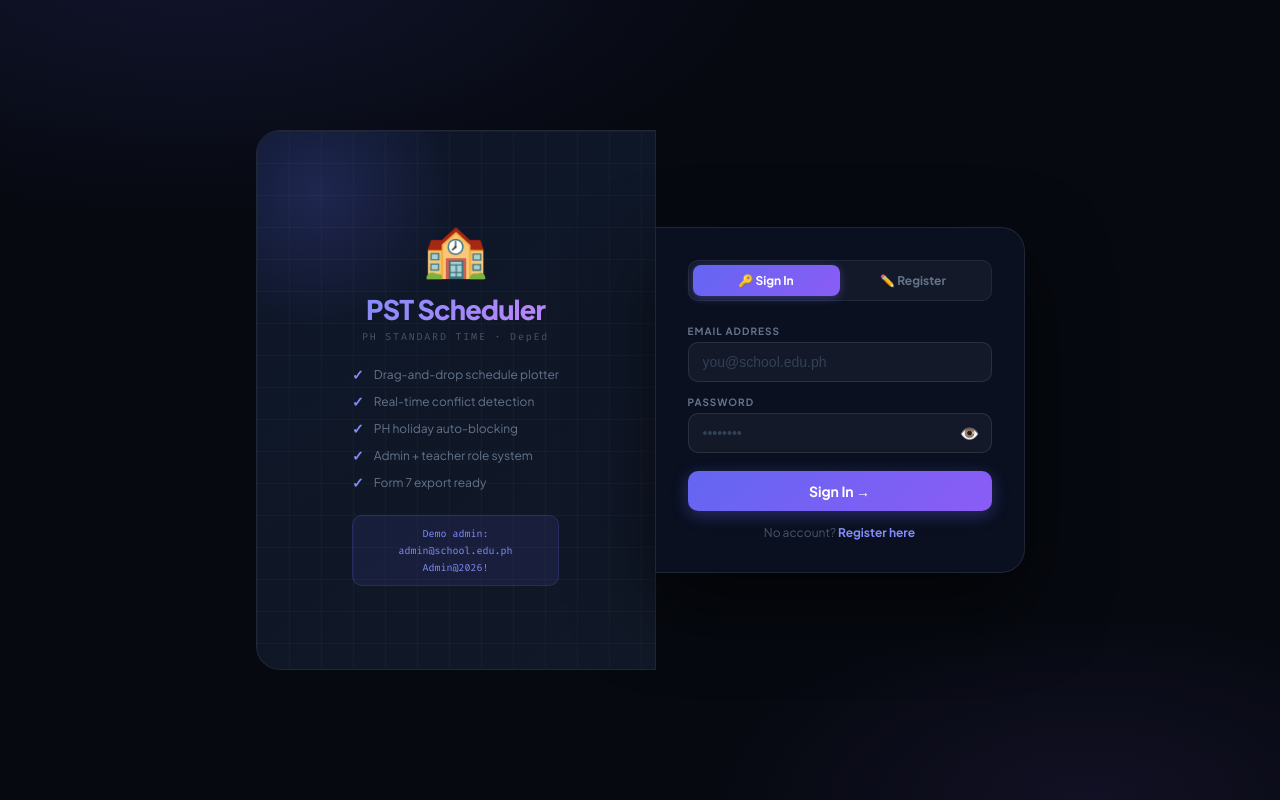
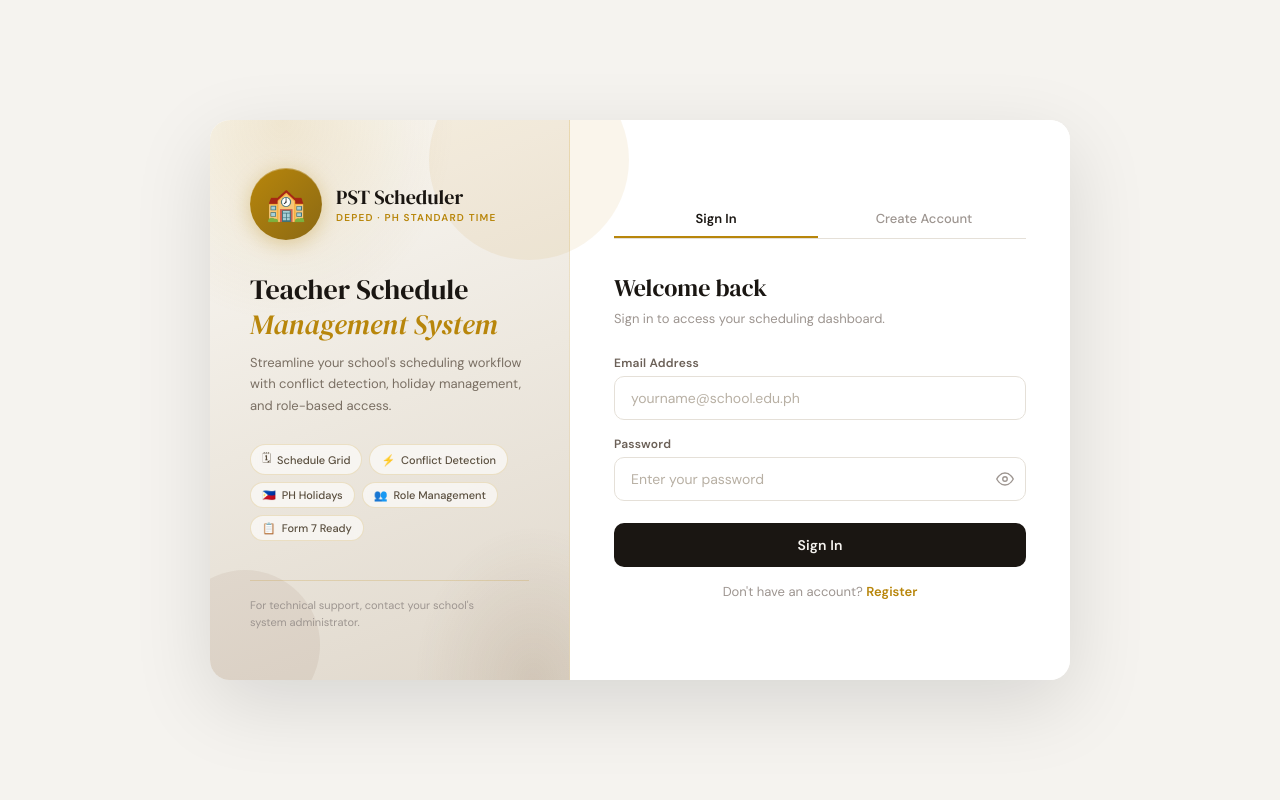
Before and after one commit to rinbee1203/pst-scheduler, a React (Vite) app in the folder frontend/: page / in a window 1280 px wide. Built offline with nearby package versions, Linux system fonts and the light colour scheme; no server answers.

Commit message:
redesign login page - professional institutional UI

```diff
--- a/frontend/src/pages/AuthScreen.jsx
+++ b/frontend/src/pages/AuthScreen.jsx
@@ -1,38 +1,178 @@
 // src/pages/AuthScreen.jsx
-// Login and self-registration page.
-// On successful login, calls signIn() from AuthContext which updates global state.
-
 import { useState } from 'react';
 import { useAuth } from '../context/AuthContext.jsx';
 import { login as apiLogin, register as apiRegister } from '../api.js';
 
 const CSS = `
-@import url('https://fonts.googleapis.com/css2?family=Plus+Jakarta+Sans:wght@400;500;600;700;800&family=Fira+Code:wght@400;500&display=swap');
-*{box-sizing:border-box;margin:0;padding:0;}
-body{font-family:'Plus Jakarta Sans',sans-serif;background:#060910;}
-@keyframes fadeUp{from{opacity:0;transform:translateY(16px);}to{opacity:1;transform:translateY(0);}}
-@keyframes fadeIn{from{opacity:0;}to{opacity:1;}}
-@keyframes pulse{0%,100%{opacity:1;}50%{opacity:0.5;}}
-.fade-up{animation:fadeUp 0.45s cubic-bezier(.22,1,.36,1) both;}
-.fade-in{animation:fadeIn 0.3s ease both;}
-.auth-input{width:100%;background:rgba(255,255,255,0.04);border:1px solid rgba(255,255,255,0.1);border-radius:10px;color:#e2e8f0;padding:11px 14px;font-size:14px;outline:none;transition:all 0.2s;}
-.auth-input:focus{border-color:#6366f1;background:rgba(99,102,241,0.08);box-shadow:0 0 0 3px rgba(99,102,241,0.15);}
-.auth-input::placeholder{color:#334155;}
-.btn-primary{background:linear-gradient(135deg,#6366f1 0%,#8b5cf6 100%);border:none;border-radius:10px;color:#fff;padding:11px 22px;font-family:'Plus Jakarta Sans',sans-serif;font-weight:700;font-size:14px;cursor:pointer;transition:all 0.2s;box-shadow:0 4px 16px rgba(99,102,241,0.35);}
-.btn-primary:hover{transform:translateY(-2px);box-shadow:0 8px 24px rgba(99,102,241,0.5);}
-.btn-primary:disabled{opacity:0.5;cursor:not-allowed;transform:none;}
+@import url('https://fonts.googleapis.com/css2?family=DM+Sans:wght@300;400;500;600;700&family=DM+Serif+Display:ital@0;1&family=DM+Mono:wght@400;500&display=swap');
+
+*, *::before, *::after { box-sizing: border-box; margin: 0; padding: 0; }
+
+body {
+  font-family: 'DM Sans', sans-serif;
+  background: #f5f3ef;
+  min-height: 100vh;
+}
+
+@keyframes fadeUp {
+  from { opacity: 0; transform: translateY(20px); }
+  to   { opacity: 1; transform: translateY(0); }
+}
+@keyframes fadeIn {
+  from { opacity: 0; }
+  to   { opacity: 1; }
+}
+@keyframes spin {
+  to { transform: rotate(360deg); }
+}
+@keyframes shimmer {
+  0%   { background-position: -200% 0; }
+  100% { background-position: 200% 0; }
+}
+
+.fade-up  { animation: fadeUp  0.5s cubic-bezier(.22,1,.36,1) both; }
+.fade-in  { animation: fadeIn  0.4s ease both; }
+
+.auth-input {
+  width: 100%;
+  background: #fff;
+  border: 1.5px solid #e5e0d8;
+  border-radius: 10px;
+  color: #1a1612;
+  padding: 12px 16px;
+  font-size: 14px;
+  font-family: 'DM Sans', sans-serif;
+  outline: none;
+  transition: border-color 0.2s, box-shadow 0.2s;
+}
+.auth-input:focus {
+  border-color: #b8860b;
+  box-shadow: 0 0 0 3px rgba(184,134,11,0.12);
+}
+.auth-input::placeholder { color: #b8b0a4; }
+
+.btn-primary {
+  background: #1a1612;
+  border: none;
+  border-radius: 10px;
+  color: #f5f3ef;
+  padding: 13px 24px;
+  font-family: 'DM Sans', sans-serif;
+  font-weight: 600;
+  font-size: 14px;
+  cursor: pointer;
+  transition: all 0.2s;
+  letter-spacing: 0.01em;
+  position: relative;
+  overflow: hidden;
+}
+.btn-primary::after {
+  content: '';
+  position: absolute;
+  inset: 0;
+  background: rgba(255,255,255,0);
+  transition: background 0.2s;
+}
+.btn-primary:hover::after { background: rgba(255,255,255,0.07); }
+.btn-primary:active { transform: scale(0.99); }
+.btn-primary:disabled { opacity: 0.5; cursor: not-allowed; transform: none; }
+
+.tab-btn {
+  flex: 1;
+  padding: 9px 0;
+  border: none;
+  background: transparent;
+  font-family: 'DM Sans', sans-serif;
+  font-weight: 500;
+  font-size: 13px;
+  cursor: pointer;
+  transition: all 0.2s;
+  color: #9d9590;
+  border-bottom: 2px solid transparent;
+}
+.tab-btn.active {
+  color: #1a1612;
+  border-bottom-color: #b8860b;
+  font-weight: 600;
+}
+
+.divider {
+  display: flex;
+  align-items: center;
+  gap: 12px;
+  color: #c5bfb8;
+  font-size: 11px;
+  font-weight: 500;
+  letter-spacing: 0.08em;
+}
+.divider::before, .divider::after {
+  content: '';
+  flex: 1;
+  height: 1px;
+  background: #e5e0d8;
+}
+
+.spinner {
+  width: 16px; height: 16px;
+  border: 2px solid rgba(245,243,239,0.3);
+  border-top-color: #f5f3ef;
+  border-radius: 50%;
+  animation: spin 0.7s linear infinite;
+  display: inline-block;
+  vertical-align: middle;
+  margin-right: 8px;
+}
+
+.feature-pill {
+  display: inline-flex;
+  align-items: center;
+  gap: 6px;
+  padding: 5px 11px;
+  background: rgba(255,255,255,0.6);
+  border: 1px solid rgba(184,134,11,0.2);
+  border-radius: 999px;
+  font-size: 11px;
+  font-weight: 500;
+  color: #5a4f3f;
+  backdrop-filter: blur(4px);
+}
+
+.left-panel-bg {
+  background:
+    radial-gradient(ellipse 80% 60% at 20% 0%, rgba(184,134,11,0.15) 0%, transparent 60%),
+    radial-gradient(ellipse 60% 50% at 90% 100%, rgba(101,67,33,0.12) 0%, transparent 55%),
+    linear-gradient(160deg, #faf8f4 0%, #ede8df 50%, #e0d8cc 100%);
+}
+
+.seal {
+  width: 72px; height: 72px;
+  border-radius: 50%;
+  background: linear-gradient(135deg, #b8860b, #8b6914);
+  display: flex; align-items: center; justify-content: center;
+  font-size: 32px;
+  box-shadow: 0 4px 20px rgba(184,134,11,0.35), 0 1px 0 rgba(255,255,255,0.3) inset;
+}
 `;
 
-function Field({ label, value, onChange, placeholder, type = 'text', onEnter, eye }) {
+function Field({ label, value, onChange, placeholder, type = 'text', onEnter, suffix, hint }) {
   return (
-    <div>
-      <label style={{ fontSize: 10, color: '#64748b', fontWeight: 700, letterSpacing: '0.1em', textTransform: 'uppercase', display: 'block', marginBottom: 5 }}>{label}</label>
+    <div style={{ display: 'flex', flexDirection: 'column', gap: 5 }}>
+      <label style={{ fontSize: 12, color: '#6b6057', fontWeight: 600, letterSpacing: '0.02em' }}>
+        {label}
+      </label>
       <div style={{ position: 'relative' }}>
-        <input className="auth-input" type={type} placeholder={placeholder} value={value}
-          onChange={onChange} onKeyDown={e => e.key === 'Enter' && onEnter?.()}
-          style={eye ? { paddingRight: 40 } : {}} />
-        {eye}
+        <input
+          className="auth-input"
+          type={type}
+          placeholder={placeholder}
+          value={value}
+          onChange={onChange}
+          onKeyDown={e => e.key === 'Enter' && onEnter?.()}
+          style={suffix ? { paddingRight: 44 } : {}}
+        />
+        {suffix}
       </div>
+      {hint && <div style={{ fontSize: 11, color: '#a09890' }}>{hint}</div>}
     </div>
   );
 }
@@ -47,16 +187,23 @@ export default function AuthScreen() {
   const [showPw, setShowPw] = useState(false);
 
   const s = k => e => setForm(p => ({ ...p, [k]: e.target.value }));
-  const pwEye = (
-    <button type="button" onClick={() => setShowPw(p => !p)}
-      style={{ position: 'absolute', right: 12, top: '50%', transform: 'translateY(-50%)', background: 'none', border: 'none', cursor: 'pointer', fontSize: 16, color: '#475569' }}>
-      {showPw ? '🙈' : '👁️'}
+
+  const eyeBtn = (
+    <button
+      type="button"
+      onClick={() => setShowPw(p => !p)}
+      style={{ position: 'absolute', right: 12, top: '50%', transform: 'translateY(-50%)', background: 'none', border: 'none', cursor: 'pointer', color: '#9d9590', fontSize: 15, display: 'flex', alignItems: 'center' }}
+    >
+      {showPw
+        ? <svg width="18" height="18" fill="none" stroke="currentColor" strokeWidth="1.8" viewBox="0 0 24 24"><path d="M17.94 17.94A10.07 10.07 0 0 1 12 20c-7 0-11-8-11-8a18.45 18.45 0 0 1 5.06-5.94"/><path d="M9.9 4.24A9.12 9.12 0 0 1 12 4c7 0 11 8 11 8a18.5 18.5 0 0 1-2.16 3.19"/><line x1="1" y1="1" x2="23" y2="23"/></svg>
+        : <svg width="18" height="18" fill="none" stroke="currentColor" strokeWidth="1.8" viewBox="0 0 24 24"><path d="M1 12s4-8 11-8 11 8 11 8-4 8-11 8-11-8-11-8z"/><circle cx="12" cy="12" r="3"/></svg>
+      }
     </button>
   );
 
   const handleLogin = async () => {
     setError(''); setSuccess('');
-    if (!form.email || !form.password) { setError('Email and password are required.'); return; }
+    if (!form.email || !form.password) { setError('Please enter your email and password.'); return; }
     setLoading(true);
     try {
       const { token, user } = await apiLogin(form.email, form.password);
@@ -83,7 +230,7 @@ export default function AuthScreen() {
         employee_id: form.employeeId,
         department: form.dept,
       });
-      setSuccess('Registration submitted! Please wait for admin approval before logging in.');
+      setSuccess('Registration submitted! An administrator will review and approve your account.');
       setMode('login');
       setForm({});
     } catch (err) {
@@ -93,79 +240,216 @@ export default function AuthScreen() {
     }
   };
 
+  const switchMode = (m) => { setMode(m); setForm({}); setError(''); setSuccess(''); };
+
   return (
     <>
       <style>{CSS}</style>
-      <div style={{ position: 'fixed', inset: 0, background: 'radial-gradient(ellipse 70% 50% at 15% -5%,rgba(99,102,241,0.13) 0%,transparent 65%),radial-gradient(ellipse 50% 40% at 85% 100%,rgba(139,92,246,0.09) 0%,transparent 60%),#060910', zIndex: 0 }} />
-      <div style={{ position: 'relative', zIndex: 1, minHeight: '100vh', display: 'flex', alignItems: 'center', justifyContent: 'center', padding: 20 }}>
-        {/* Left panel */}
-        <div className="fade-in" style={{ width: 400, height: 540, marginRight: -1, borderRadius: '24px 0 0 24px', background: 'linear-gradient(145deg,#0d1628,#111827)', border: '1px solid rgba(255,255,255,0.07)', display: 'flex', flexDirection: 'column', alignItems: 'center', justifyContent: 'center', padding: 40, overflow: 'hidden', position: 'relative' }}>
-          <div style={{ position: 'absolute', inset: 0, backgroundImage: 'linear-gradient(rgba(99,102,241,0.07) 1px,transparent 1px),linear-gradient(90deg,rgba(99,102,241,0.07) 1px,transparent 1px)', backgroundSize: '32px 32px' }} />
-          <div style={{ position: 'absolute', top: -80, left: -80, width: 280, height: 280, borderRadius: '50%', background: 'radial-gradient(circle,rgba(99,102,241,0.2) 0%,transparent 70%)' }} />
-          <div style={{ position: 'relative', zIndex: 1, textAlign: 'center' }}>
-            <div style={{ fontSize: 52, marginBottom: 14 }}>🏫</div>
-            <div style={{ fontSize: 27, fontWeight: 800, letterSpacing: '-0.03em', lineHeight: 1.1, background: 'linear-gradient(135deg,#818cf8,#c084fc)', WebkitBackgroundClip: 'text', WebkitTextFillColor: 'transparent', marginBottom: 6 }}>PST Scheduler</div>
-            <div style={{ fontSize: 10, color: '#475569', letterSpacing: '0.18em', fontFamily: "'Fira Code'", marginBottom: 22 }}>PH STANDARD TIME · DepEd</div>
-            <div style={{ display: 'flex', flexDirection: 'column', gap: 9, marginBottom: 24 }}>
-              {['Drag-and-drop schedule plotter', 'Real-time conflict detection', 'PH holiday auto-blocking', 'Admin + teacher role system', 'Form 7 export ready'].map(f => (
-                <div key={f} style={{ display: 'flex', alignItems: 'center', gap: 10, fontSize: 12, color: '#64748b', textAlign: 'left' }}>
-                  <span style={{ color: '#818cf8', fontWeight: 700, fontSize: 14 }}>✓</span>{f}
+      <div style={{
+        minHeight: '100vh',
+        display: 'flex',
+        alignItems: 'center',
+        justifyContent: 'center',
+        background: '#f5f3ef',
+        padding: '24px 16px',
+      }}>
+        <div className="fade-in" style={{
+          display: 'flex',
+          width: '100%',
+          maxWidth: 860,
+          minHeight: 560,
+          borderRadius: 20,
+          overflow: 'hidden',
+          boxShadow: '0 24px 80px rgba(0,0,0,0.12), 0 1px 0 rgba(255,255,255,0.8) inset',
+        }}>
+
+          {/* ── LEFT PANEL ── */}
+          <div className="left-panel-bg" style={{
+            width: 360,
+            flexShrink: 0,
+            padding: '48px 40px',
+            display: 'flex',
+            flexDirection: 'column',
+            justifyContent: 'space-between',
+            position: 'relative',
+            borderRight: '1px solid rgba(184,134,11,0.15)',
+          }}>
+            {/* Decorative circles */}
+            <div style={{ position: 'absolute', top: -60, right: -60, width: 200, height: 200, borderRadius: '50%', background: 'rgba(184,134,11,0.08)', pointerEvents: 'none' }} />
+            <div style={{ position: 'absolute', bottom: -40, left: -40, width: 150, height: 150, borderRadius: '50%', background: 'rgba(101,67,33,0.07)', pointerEvents: 'none' }} />
+
+            {/* Header */}
+            <div style={{ position: 'relative' }}>
+              <div style={{ display: 'flex', alignItems: 'center', gap: 14, marginBottom: 32 }}>
+                <div className="seal">🏫</div>
+                <div>
+                  <div style={{ fontFamily: "'DM Serif Display', serif", fontSize: 20, color: '#1a1612', lineHeight: 1.2 }}>PST Scheduler</div>
+                  <div style={{ fontSize: 10, color: '#b8860b', fontWeight: 600, letterSpacing: '0.12em', textTransform: 'uppercase', marginTop: 2 }}>DepEd · PH Standard Time</div>
                 </div>
+              </div>
+
+              <div style={{ marginBottom: 28 }}>
+                <div style={{ fontFamily: "'DM Serif Display', serif", fontSize: 28, color: '#1a1612', lineHeight: 1.25, marginBottom: 10 }}>
+                  Teacher Schedule<br />
+                  <span style={{ fontStyle: 'italic', color: '#b8860b' }}>Management System</span>
+                </div>
+                <div style={{ fontSize: 13, color: '#7a6f63', lineHeight: 1.65 }}>
+                  Streamline your school's scheduling workflow with conflict detection, holiday management, and role-based access.
+                </div>
+              </div>
+
+              {/* Feature pills */}
+              <div style={{ display: 'flex', flexWrap: 'wrap', gap: 7 }}>
+                {[
+                  { icon: '🗓', label: 'Schedule Grid' },
+                  { icon: '⚡', label: 'Conflict Detection' },
+                  { icon: '🇵🇭', label: 'PH Holidays' },
+                  { icon: '👥', label: 'Role Management' },
+                  { icon: '📋', label: 'Form 7 Ready' },
+                ].map(f => (
+                  <span key={f.label} className="feature-pill">
+                    <span>{f.icon}</span>{f.label}
+                  </span>
                 ))}
               </div>
-            <div style={{ padding: '9px 14px', background: 'rgba(99,102,241,0.1)', borderRadius: 10, border: '1px solid rgba(99,102,241,0.2)', fontSize: 10, color: '#818cf8', fontFamily: "'Fira Code'", lineHeight: 1.7 }}>
-              Demo admin:<br />admin@school.edu.ph<br />Admin@2026!
+            </div>
+
+            {/* Footer */}
+            <div style={{ position: 'relative' }}>
+              <div style={{ height: 1, background: 'rgba(184,134,11,0.2)', marginBottom: 16 }} />
+              <div style={{ fontSize: 11, color: '#9d9590', lineHeight: 1.6 }}>
+                For technical support, contact your school's<br />
+                system administrator.
               </div>
             </div>
           </div>
 
-        {/* Right form panel */}
-        <div className="fade-up" style={{ width: 370, background: '#0a1020', border: '1px solid rgba(255,255,255,0.09)', borderRadius: '0 24px 24px 0', padding: 32, boxShadow: '0 32px 80px rgba(0,0,0,0.6)' }}>
-          {/* Mode tabs */}
-          <div style={{ display: 'flex', background: 'rgba(255,255,255,0.04)', borderRadius: 10, padding: 4, marginBottom: 24, border: '1px solid rgba(255,255,255,0.07)' }}>
-            {[{ id: 'login', label: '🔑 Sign In' }, { id: 'register', label: '✏️ Register' }].map(t => (
-              <button key={t.id} onClick={() => { setMode(t.id); setForm({}); setError(''); setSuccess(''); }}
-                style={{ flex: 1, padding: '8px 0', borderRadius: 8, border: 'none', cursor: 'pointer', fontFamily: "'Plus Jakarta Sans'", fontWeight: 700, fontSize: 12, transition: 'all 0.2s', background: mode === t.id ? 'linear-gradient(135deg,#6366f1,#8b5cf6)' : 'transparent', color: mode === t.id ? '#fff' : '#64748b', boxShadow: mode === t.id ? '0 2px 10px rgba(99,102,241,0.4)' : 'none' }}>
-                {t.label}
+          {/* ── RIGHT PANEL ── */}
+          <div style={{
+            flex: 1,
+            background: '#ffffff',
+            padding: '48px 44px',
+            display: 'flex',
+            flexDirection: 'column',
+            justifyContent: 'center',
+          }}>
+
+            {/* Tabs */}
+            <div style={{ display: 'flex', borderBottom: '1px solid #e5e0d8', marginBottom: 32, gap: 4 }}>
+              <button className={`tab-btn ${mode === 'login' ? 'active' : ''}`} onClick={() => switchMode('login')}>
+                Sign In
               </button>
-            ))}
+              <button className={`tab-btn ${mode === 'register' ? 'active' : ''}`} onClick={() => switchMode('register')}>
+                Create Account
+              </button>
+            </div>
+
+            {/* Heading */}
+            <div style={{ marginBottom: 28 }}>
+              <div style={{ fontFamily: "'DM Serif Display', serif", fontSize: 24, color: '#1a1612', marginBottom: 6 }}>
+                {mode === 'login' ? 'Welcome back' : 'Request Access'}
+              </div>
+              <div style={{ fontSize: 13, color: '#9d9590' }}>
+                {mode === 'login'
+                  ? 'Sign in to access your scheduling dashboard.'
+                  : 'Submit your details and wait for administrator approval.'}
+              </div>
             </div>
 
             {/* Alerts */}
-          {error && <div style={{ marginBottom: 14, padding: '9px 12px', background: 'rgba(239,68,68,0.12)', border: '1px solid rgba(239,68,68,0.3)', borderRadius: 9, fontSize: 12, color: '#f87171' }}>{error}</div>}
-          {success && <div style={{ marginBottom: 14, padding: '9px 12px', background: 'rgba(16,185,129,0.1)', border: '1px solid rgba(16,185,129,0.3)', borderRadius: 9, fontSize: 12, color: '#34d399' }}>{success}</div>}
+            {error && (
+              <div style={{ marginBottom: 18, padding: '10px 14px', background: '#fff5f5', border: '1px solid #fecaca', borderRadius: 9, fontSize: 13, color: '#dc2626', display: 'flex', alignItems: 'flex-start', gap: 8 }}>
+                <span style={{ flexShrink: 0, marginTop: 1 }}>⚠️</span>
+                <span>{error}</span>
+              </div>
+            )}
+            {success && (
+              <div style={{ marginBottom: 18, padding: '10px 14px', background: '#f0fdf4', border: '1px solid #bbf7d0', borderRadius: 9, fontSize: 13, color: '#16a34a', display: 'flex', alignItems: 'flex-start', gap: 8 }}>
+                <span style={{ flexShrink: 0, marginTop: 1 }}>✅</span>
+                <span>{success}</span>
+              </div>
+            )}
 
+            {/* Forms */}
             {mode === 'login' ? (
-            <div className="fade-up" style={{ display: 'flex', flexDirection: 'column', gap: 14 }}>
-              <Field label="Email Address" value={form.email || ''} onChange={s('email')} placeholder="you@school.edu.ph" type="email" onEnter={handleLogin} />
-              <Field label="Password" value={form.password || ''} onChange={s('password')} placeholder="••••••••" type={showPw ? 'text' : 'password'} onEnter={handleLogin} eye={pwEye} />
-              <button className="btn-primary" style={{ width: '100%', marginTop: 4 }} onClick={handleLogin} disabled={loading}>
-                {loading ? <span style={{ animation: 'pulse 1s infinite' }}>Signing in…</span> : 'Sign In →'}
+              <div className="fade-up" style={{ display: 'flex', flexDirection: 'column', gap: 16 }}>
+                <Field
+                  label="Email Address"
+                  value={form.email || ''}
+                  onChange={s('email')}
+                  placeholder="yourname@school.edu.ph"
+                  type="email"
+                  onEnter={handleLogin}
+                />
+                <Field
+                  label="Password"
+                  value={form.password || ''}
+                  onChange={s('password')}
+                  placeholder="Enter your password"
+                  type={showPw ? 'text' : 'password'}
+                  onEnter={handleLogin}
+                  suffix={eyeBtn}
+                />
+                <button
+                  className="btn-primary"
+                  style={{ width: '100%', marginTop: 6 }}
+                  onClick={handleLogin}
+                  disabled={loading}
+                >
+                  {loading ? <><span className="spinner" />Signing in…</> : 'Sign In'}
                 </button>
-              <div style={{ textAlign: 'center', fontSize: 12, color: '#475569' }}>
-                No account? <span style={{ color: '#818cf8', cursor: 'pointer', fontWeight: 700 }} onClick={() => { setMode('register'); setForm({}); setError(''); }}>Register here</span>
+                <div style={{ textAlign: 'center', fontSize: 13, color: '#9d9590' }}>
+                  Don't have an account?{' '}
+                  <span
+                    style={{ color: '#b8860b', cursor: 'pointer', fontWeight: 600 }}
+                    onClick={() => switchMode('register')}
+                  >
+                    Register
+                  </span>
                 </div>
               </div>
             ) : (
-            <div className="fade-up" style={{ display: 'flex', flexDirection: 'column', gap: 12 }}>
+              <div className="fade-up" style={{ display: 'flex', flexDirection: 'column', gap: 14 }}>
+                <div style={{ display: 'grid', gridTemplateColumns: '1fr 1fr', gap: 14 }}>
                   <Field label="Full Name *" value={form.name || ''} onChange={s('name')} placeholder="e.g. Ma. Santos, R." />
+                  <Field label="Employee / DepEd ID *" value={form.employeeId || ''} onChange={s('employeeId')} placeholder="e.g. TS-2026-001" />
+                </div>
                 <Field label="Email Address *" value={form.email || ''} onChange={s('email')} placeholder="yourname@school.edu.ph" type="email" />
-              <Field label="Employee / DepEd ID *" value={form.employeeId || ''} onChange={s('employeeId')} placeholder="e.g. TS-2026-001" />
                 <Field label="Department" value={form.dept || ''} onChange={s('dept')} placeholder="e.g. STEM, ABM, HUMSS" />
-              <Field label="Password * (min 6 chars)" value={form.password || ''} onChange={s('password')} placeholder="Create a password" type={showPw ? 'text' : 'password'} eye={pwEye} />
-              <div style={{ padding: '9px 12px', background: 'rgba(245,158,11,0.08)', borderRadius: 10, border: '1px solid rgba(245,158,11,0.2)', fontSize: 11, color: '#d97706' }}>
-                ⚠️ Your account requires admin approval before first login.
+                <Field
+                  label="Password * (min. 6 characters)"
+                  value={form.password || ''}
+                  onChange={s('password')}
+                  placeholder="Create a password"
+                  type={showPw ? 'text' : 'password'}
+                  suffix={eyeBtn}
+                />
+                <div style={{ padding: '10px 14px', background: '#fffbeb', border: '1px solid #fde68a', borderRadius: 9, fontSize: 12, color: '#92400e', display: 'flex', gap: 8 }}>
+                  <span style={{ flexShrink: 0 }}>ℹ️</span>
+                  <span>Your account will require administrator approval before you can sign in for the first time.</span>
                 </div>
-              <button className="btn-primary" style={{ width: '100%' }} onClick={handleRegister} disabled={loading}>
-                {loading ? <span style={{ animation: 'pulse 1s infinite' }}>Submitting…</span> : 'Submit Registration →'}
+                <button
+                  className="btn-primary"
+                  style={{ width: '100%' }}
+                  onClick={handleRegister}
+                  disabled={loading}
+                >
+                  {loading ? <><span className="spinner" />Submitting…</> : 'Submit Registration'}
                 </button>
-              <div style={{ textAlign: 'center', fontSize: 12, color: '#475569' }}>
-                Already registered? <span style={{ color: '#818cf8', cursor: 'pointer', fontWeight: 700 }} onClick={() => { setMode('login'); setForm({}); setError(''); }}>Sign in</span>
+                <div style={{ textAlign: 'center', fontSize: 13, color: '#9d9590' }}>
+                  Already have an account?{' '}
+                  <span
+                    style={{ color: '#b8860b', cursor: 'pointer', fontWeight: 600 }}
+                    onClick={() => switchMode('login')}
+                  >
+                    Sign in
+                  </span>
                 </div>
               </div>
             )}
           </div>
         </div>
+      </div>
     </>
   );
 }
```
Lines whose indentation alone changed are shown as unchanged.
